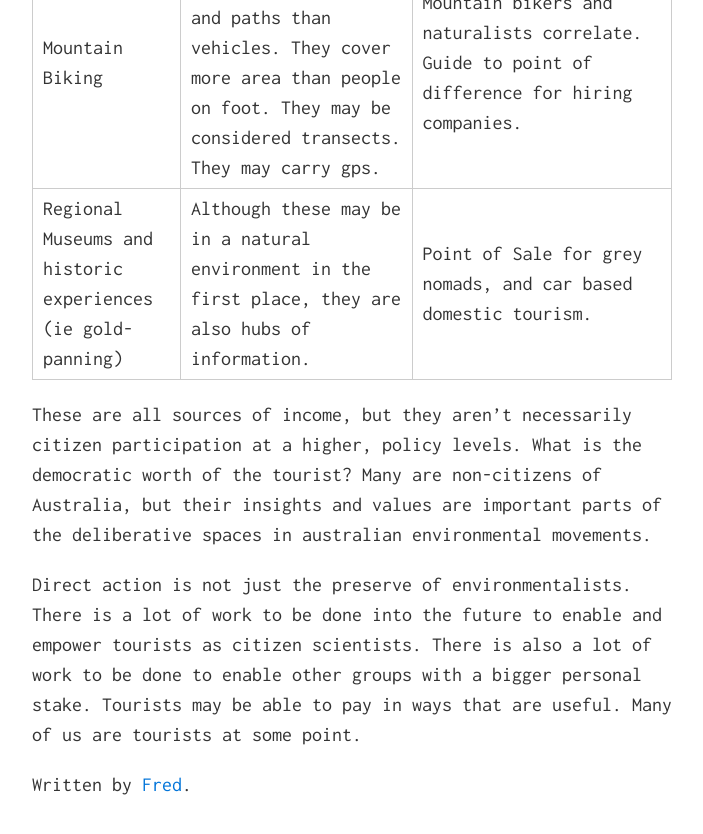
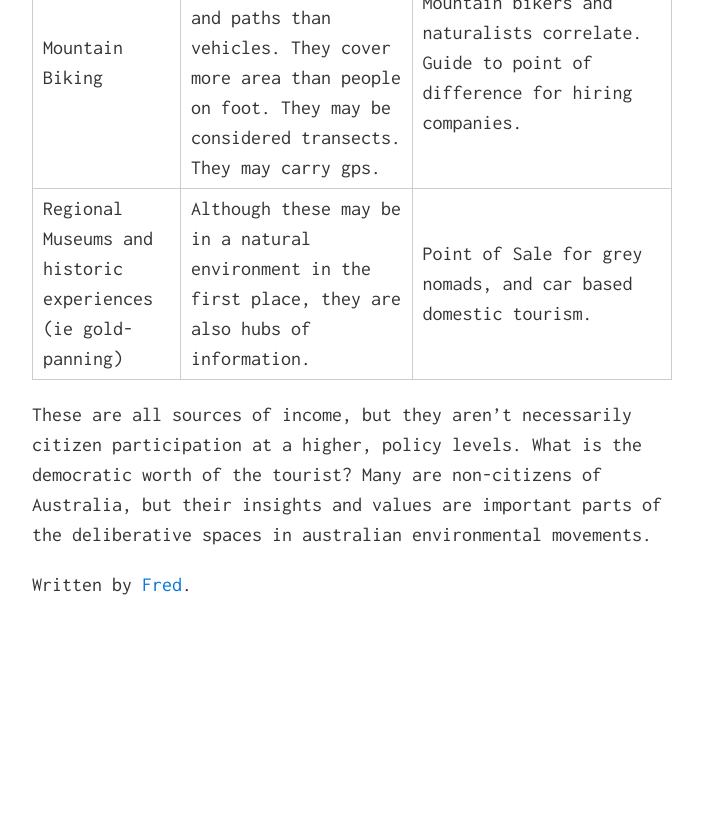
Before and after one commit to CodeforAustralia/biodiversity, a Jekyll site: the page built from _posts/2016-08-24-Follow-the-money,-fund-the-democratic-methods.md, in a window 1280 px wide and 900 px high, scrolled down 4355 px. Shown: the top 834 px of the window, without its empty margins (288-991 px from the left). Built offline with Jekyll 4.4.1, drawn with Linux system fonts in a browser that asks for light colours; after the commit the page ends 5055 px from its top, so only the background shows below that.

Commit message:
fixed last paragraph issue

```diff
--- a/_posts/2016-08-24-Follow-the-money,-fund-the-democratic-methods.md
+++ b/_posts/2016-08-24-Follow-the-money,-fund-the-democratic-methods.md
@@ -39,15 +39,4 @@ I talked to one of the volunteers who took me to tourism brochures, which I coll
 
 These are all sources of income, but they aren’t necessarily citizen participation at a higher, policy levels. What is the democratic worth of the tourist? Many are non-citizens of Australia, but their insights and values are important parts of the deliberative spaces in australian environmental movements.
 
-<!--
-|---
-| Rung of Participation | Aims for Biodiversity Governance in tourism context | Possible Functions of a Directory
-|-|-|-
-| Manipulation | b | c
-| | b | c
-|---  -->
-
-
-Direct action is not just the preserve of environmentalists. There is a lot of work to be done into the future to enable and empower tourists as citizen scientists. There is also a lot of work to be done to enable other groups with a bigger personal stake. Tourists may be able to pay in ways that are useful. Many of us are tourists at some point.
-
 Written by [Fred]({{ site.baseurl }}/#frederick-michna-graphic-and-ux-designer).
```
